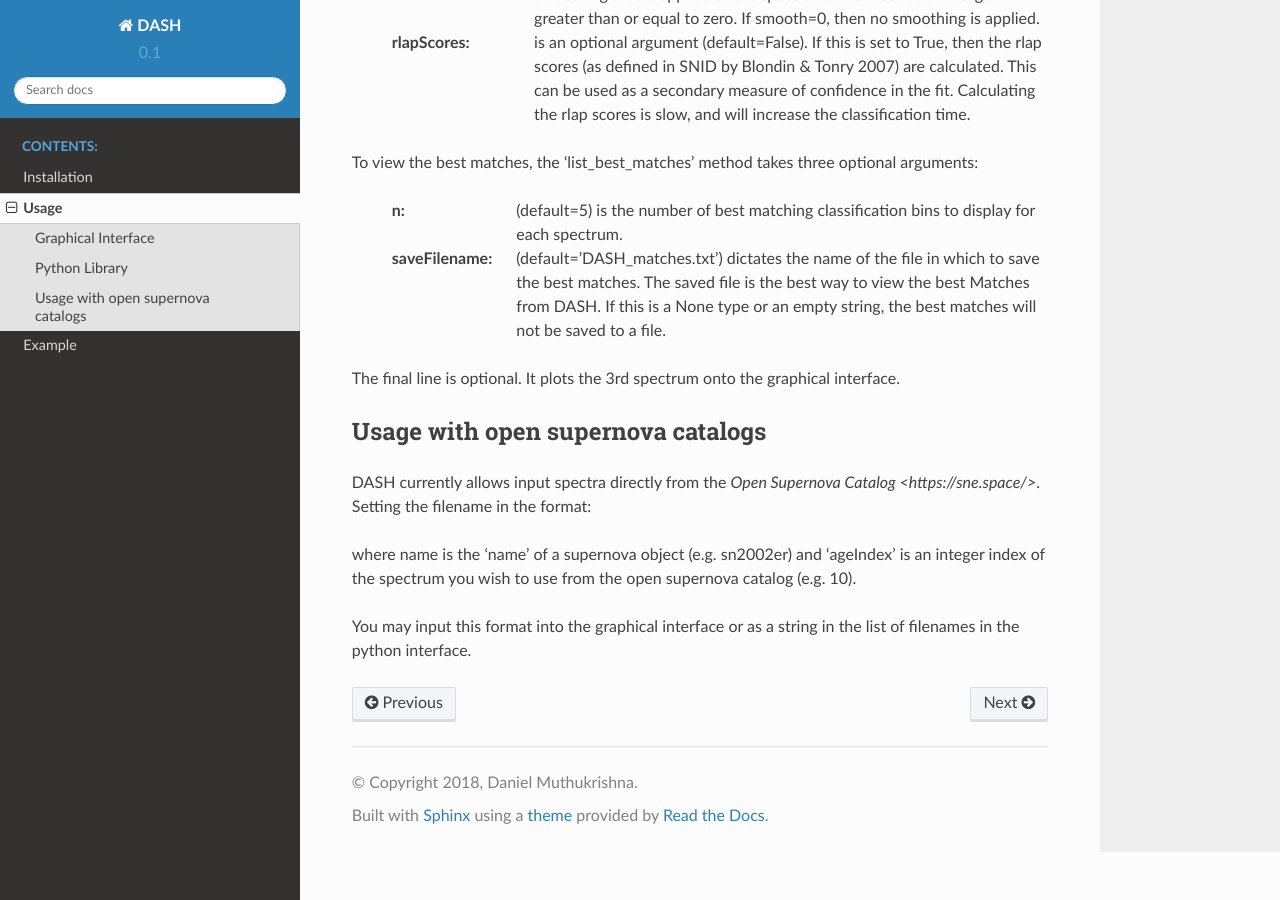
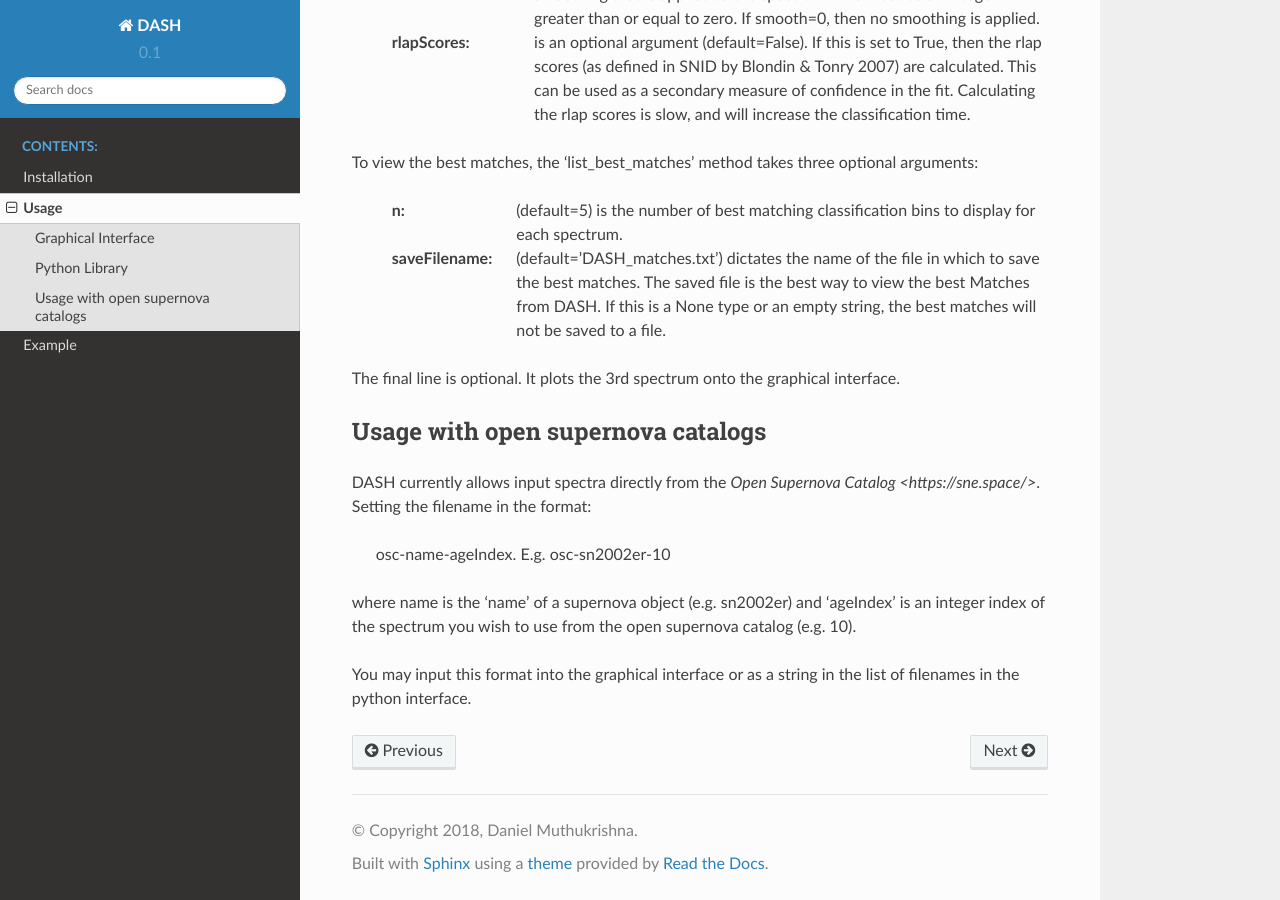
Before and after one commit to daniel-muthukrishna/astrodash, a Sphinx documentation site: the page built from docs/usage.rst, in a window 1280 px wide and 900 px high, scrolled down 2441 px. Built offline with Sphinx 7.4.7 and the Read the Docs theme 2.0.0, drawn with Linux system fonts in a browser that asks for light colours.

Commit message:
Fixed Open Supernova Catalog usage

```diff
--- a/docs/usage.rst
+++ b/docs/usage.rst
@@ -94,7 +94,7 @@
 DASH currently allows input spectra directly from the `Open Supernova Catalog <https://sne.space/>`.
 Setting the filename in the format:
 
-.. osc-name-ageIndex. E.g. osc-sn2002er-10
+    osc-name-ageIndex. E.g. osc-sn2002er-10
 
 where name is the 'name' of a supernova object (e.g. sn2002er) and 'ageIndex' is an integer index of the spectrum you wish to use from the open supernova catalog (e.g. 10).
 
```
